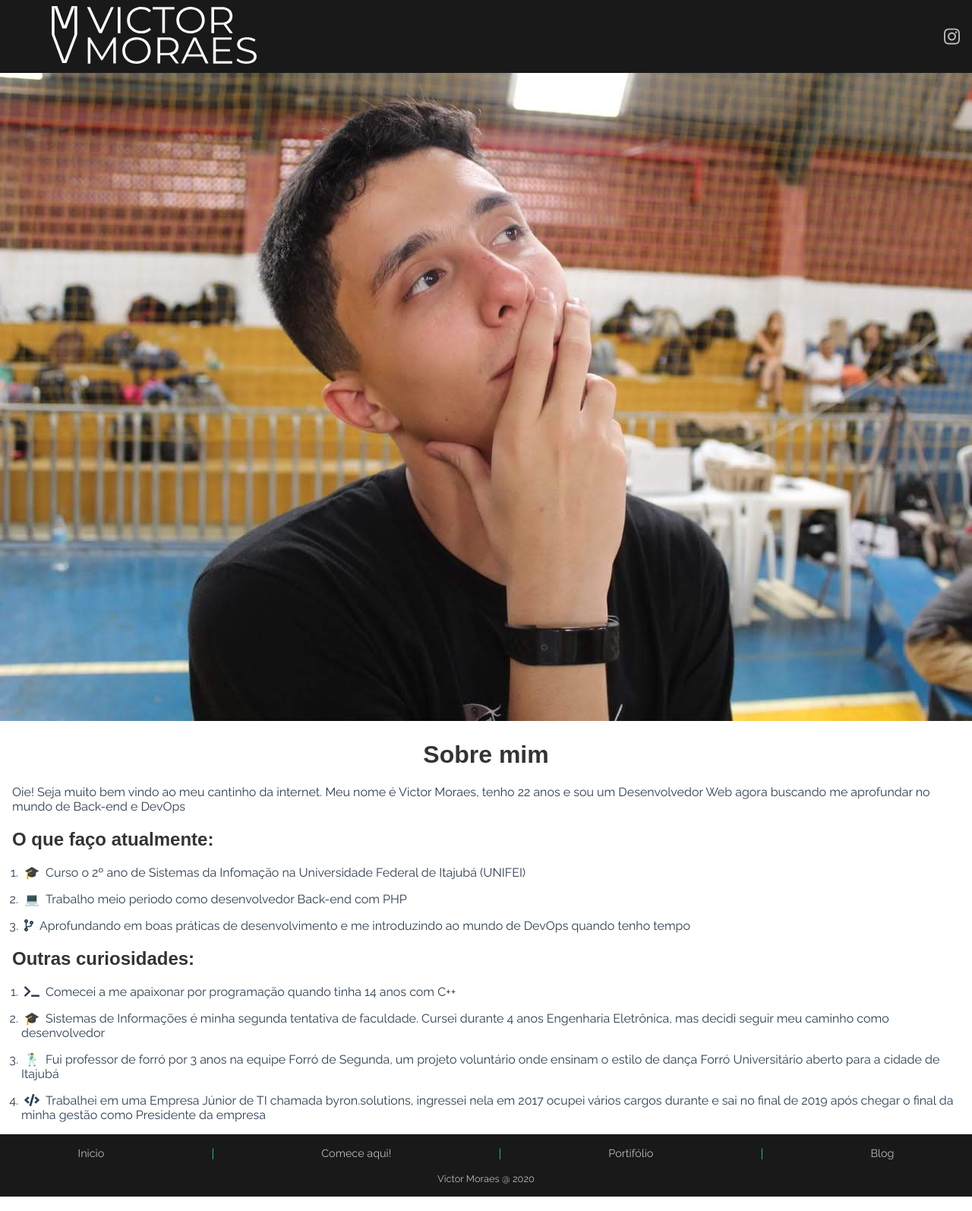
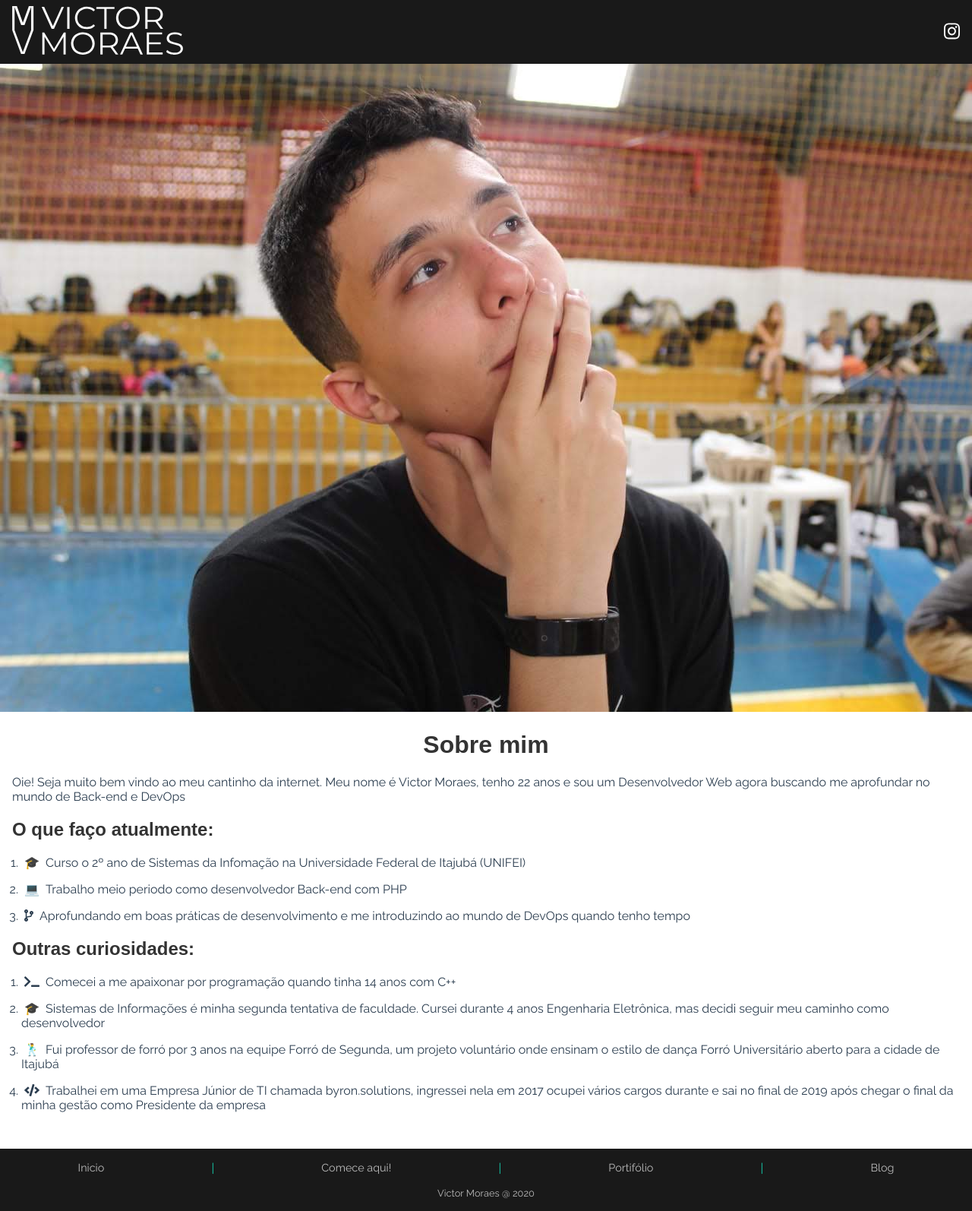
Before and after one commit to vctaragao/personal-website, a Vue app: page /start-here in a window 1280 px wide. Shown: the whole page at 76% size. Built offline with nearby package versions, Linux system fonts and the light colour scheme.

Commit message:
Ajustes de responsividade para tablets

```diff
--- a/src/components/MainFooter.vue
+++ b/src/components/MainFooter.vue
@@ -54,4 +54,10 @@ export default {
     }
   }
 }
+
+@media only screen and (min-width: 768px) {
+  .footer_container {
+    margin-top: 3rem;
+  }
+}
 </style>
--- a/src/components/Navbar.vue
+++ b/src/components/Navbar.vue
@@ -6,7 +6,9 @@
       /></router-link>
     </div>
     <div class="social-icons">
-      <a href="#"></a><font-awesome-icon :icon="['fab', 'instagram']" />
+      <a target="_blank" href="https://www.instagram.com/vitu.tech/">
+        <font-awesome-icon :icon="['fab', 'instagram']"
+      /></a>
     </div>
   </div>
 </template>
@@ -41,4 +43,12 @@ export default {
     }
   }
 }
+
+@media only screen and (min-width: 768px) {
+  .navbar-container {
+    .logo {
+      width: 18%;
+    }
+  }
+}
 </style>
```
